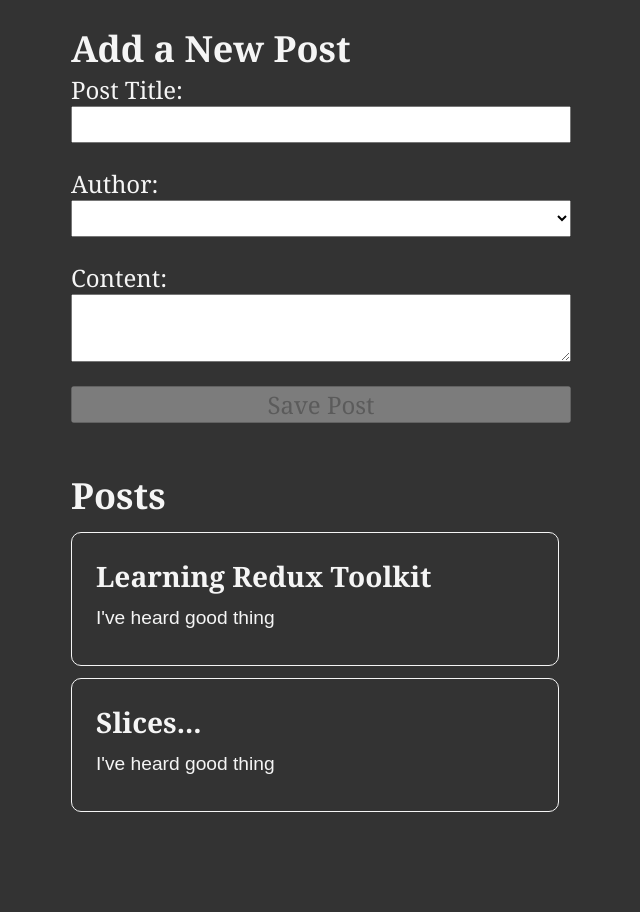
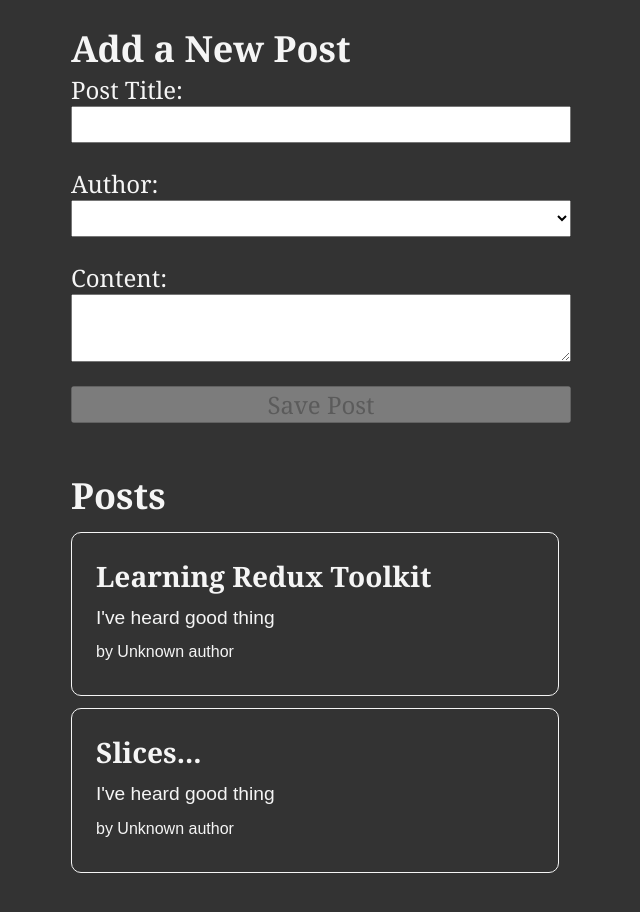
Before and after one commit to parrodiv/02_redux_toolkit_blogposts, a React (Create React App) app: page / in a window 1280 px wide. Shown: the top 912 px of the page, without its empty margins (319-959 px from the left). Built offline with nearby package versions, Linux system fonts and the light colour scheme.

Commit message:
Import PostAutor into PostsList, now author of post is visible in the post article

```diff
--- /dev/null
+++ b/src/features/posts/PostAuthor.js
@@ -0,0 +1,12 @@
+import { useSelector } from 'react-redux'
+import { selectAllUsers } from '../users/usersSlice'
+
+const PostAuthor = ({ userId }) => {
+  const users = useSelector(selectAllUsers)
+
+  const author = users.find((user) => user.id === userId)
+
+  return <span>by {author ? author.name : 'Unknown author'}</span>
+}
+
+export default PostAuthor
--- a/src/features/posts/PostsList.js
+++ b/src/features/posts/PostsList.js
@@ -1,6 +1,6 @@
-import { useSelector } from "react-redux";
-import { selectAllPosts } from "./postsSlice";
-
+import { useSelector } from 'react-redux'
+import { selectAllPosts } from './postsSlice'
+import PostAuthor from './PostAuthor'
 
 const PostsList = () => {
   const posts = useSelector(selectAllPosts)
@@ -8,7 +8,10 @@
   const renderPosts = posts.map((post) => (
     <article key={post.id}>
       <h3>{post.title}</h3>
-      <p>{post.content.substring(0,100)}</p>
+      <p>{post.content.substring(0, 100)}</p>
+      <p className='postCredit'>
+        <PostAuthor userId={post.userId} />
+      </p>
     </article>
   ))
 
```
